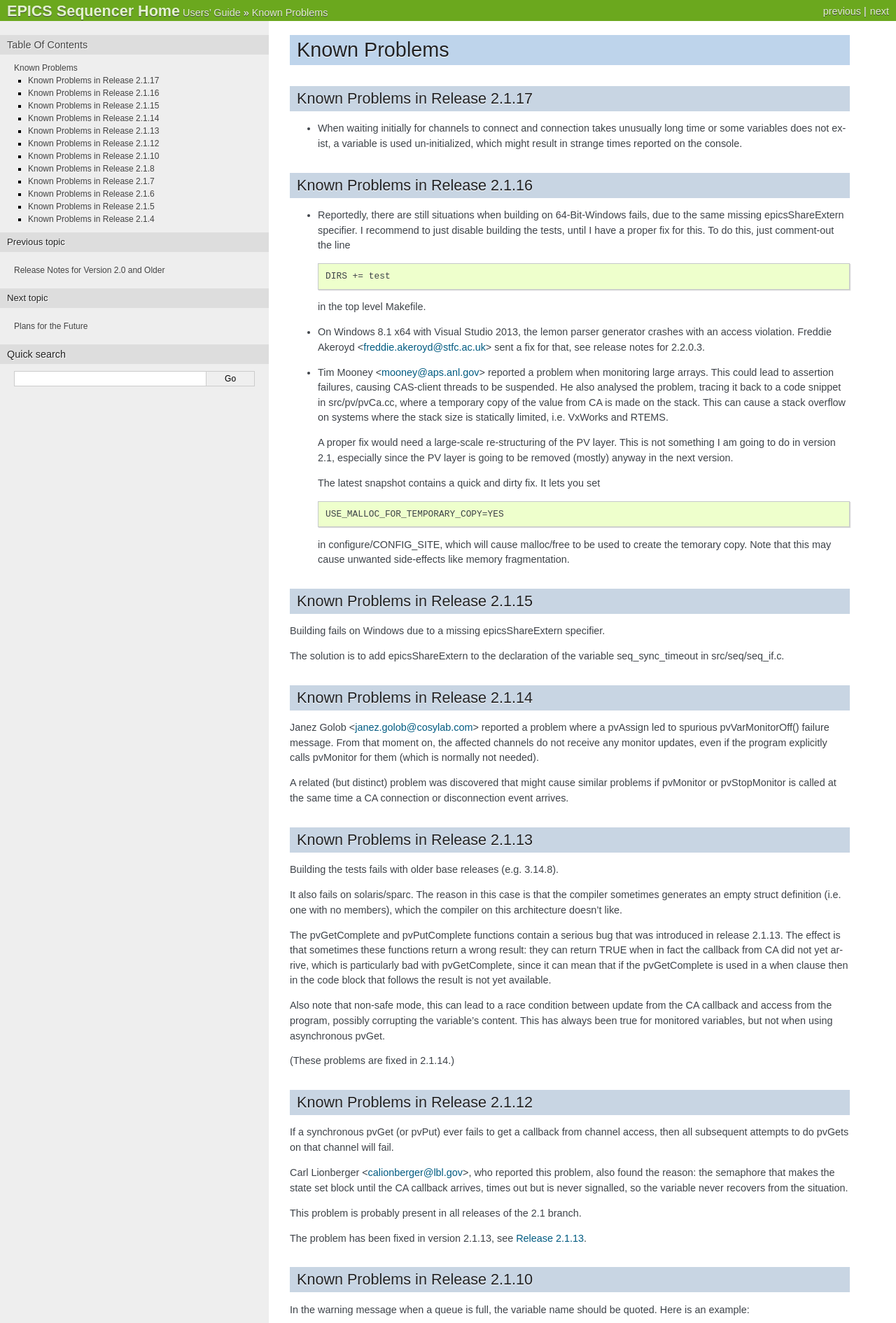
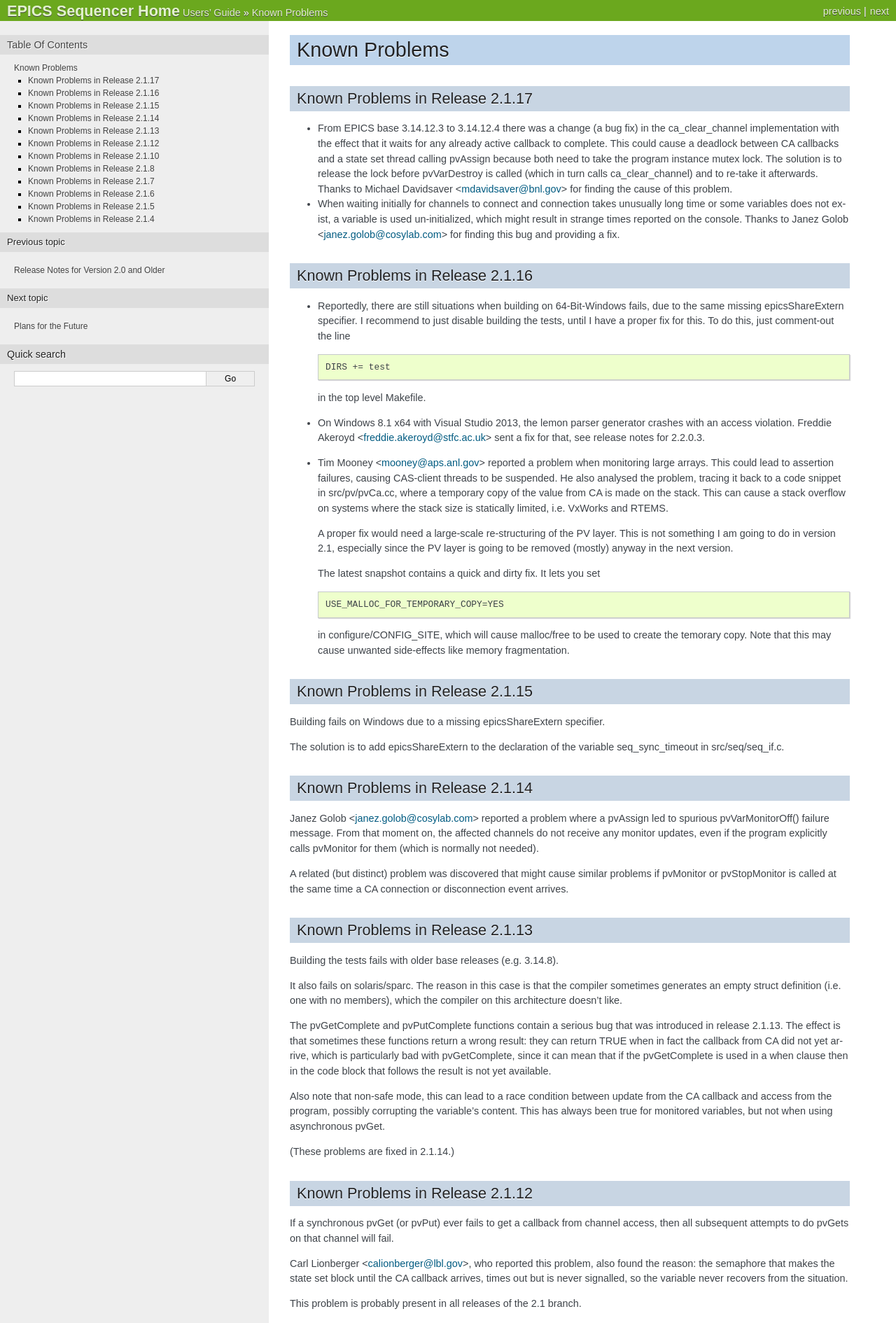
Before and after one commit to jeonghanlee/sequencer-2-2, a Sphinx documentation site: the page built from documentation/KnownProblems.txt, in a window 1280 px wide. Shown: the top 1890 px of the page at 70% size. Built offline with Sphinx 7.4.7, drawn with Linux system fonts in a browser that asks for light colours; pages that are not in the unit, such as notebooks, are missing from menus.

Commit message:
docs: added pvAssign deadlock to known problems

```diff
--- a/documentation/KnownProblems.txt
+++ b/documentation/KnownProblems.txt
@@ -6,10 +6,20 @@
 Known Problems in Release 2.1.17
 --------------------------------
 
+* From EPICS base 3.14.12.3 to 3.14.12.4 there was a change (a bug fix) in
+  the ca_clear_channel implementation with the effect that it waits for any
+  already active callback to complete. This could cause a deadlock between
+  CA callbacks and a state set thread calling pvAssign because both need to
+  take the program instance mutex lock. The solution is to release the lock
+  before pvVarDestroy is called (which in turn calls ca_clear_channel) and
+  to re-take it afterwards. Thanks to Michael Davidsaver
+  <mdavidsaver@bnl.gov> for finding the cause of this problem.
+
 * When waiting initially for channels to connect and connection takes
   unusually long time or some variables does not exist, a variable is used
   un-initialized, which might result in strange times reported on the
-  console.
+  console. Thanks to Janez Golob <janez.golob@cosylab.com> for finding this
+  bug and providing a fix.
 
 .. _Known_Problems_2.1.16:
 
```
